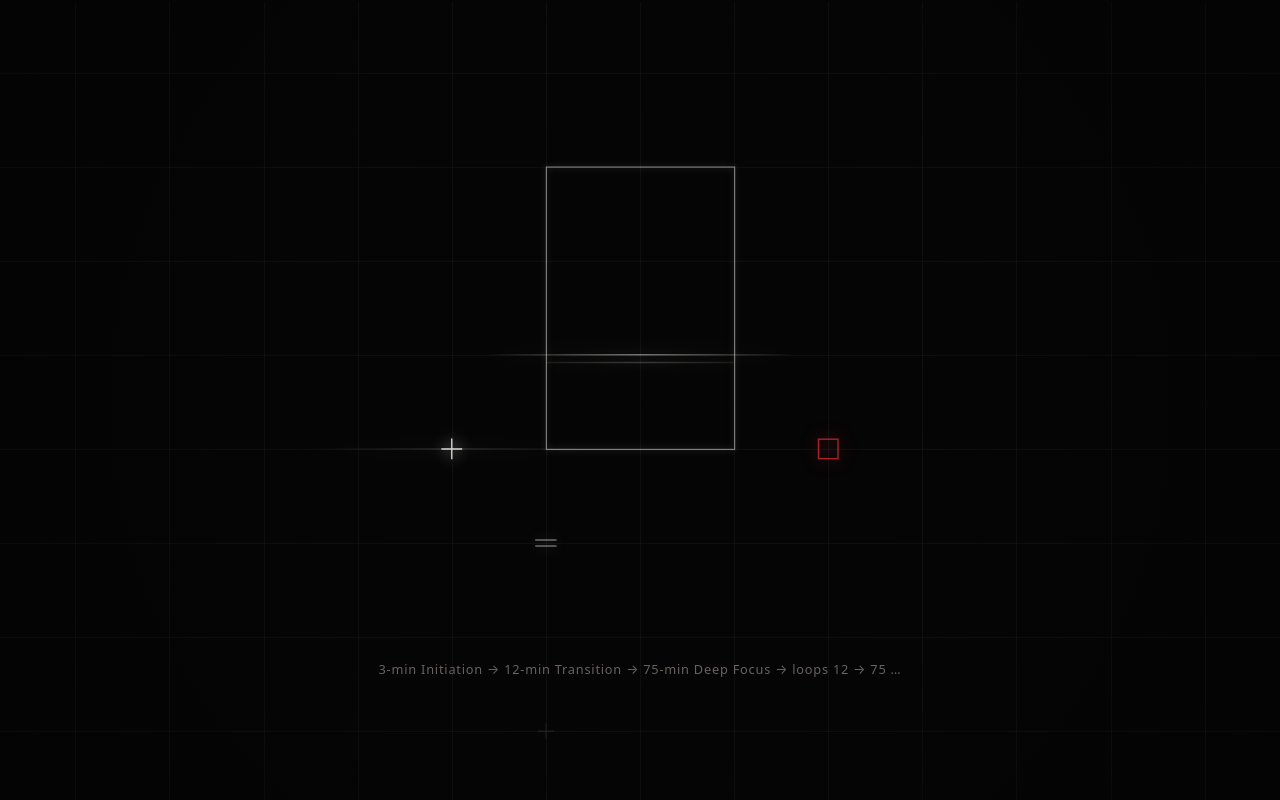
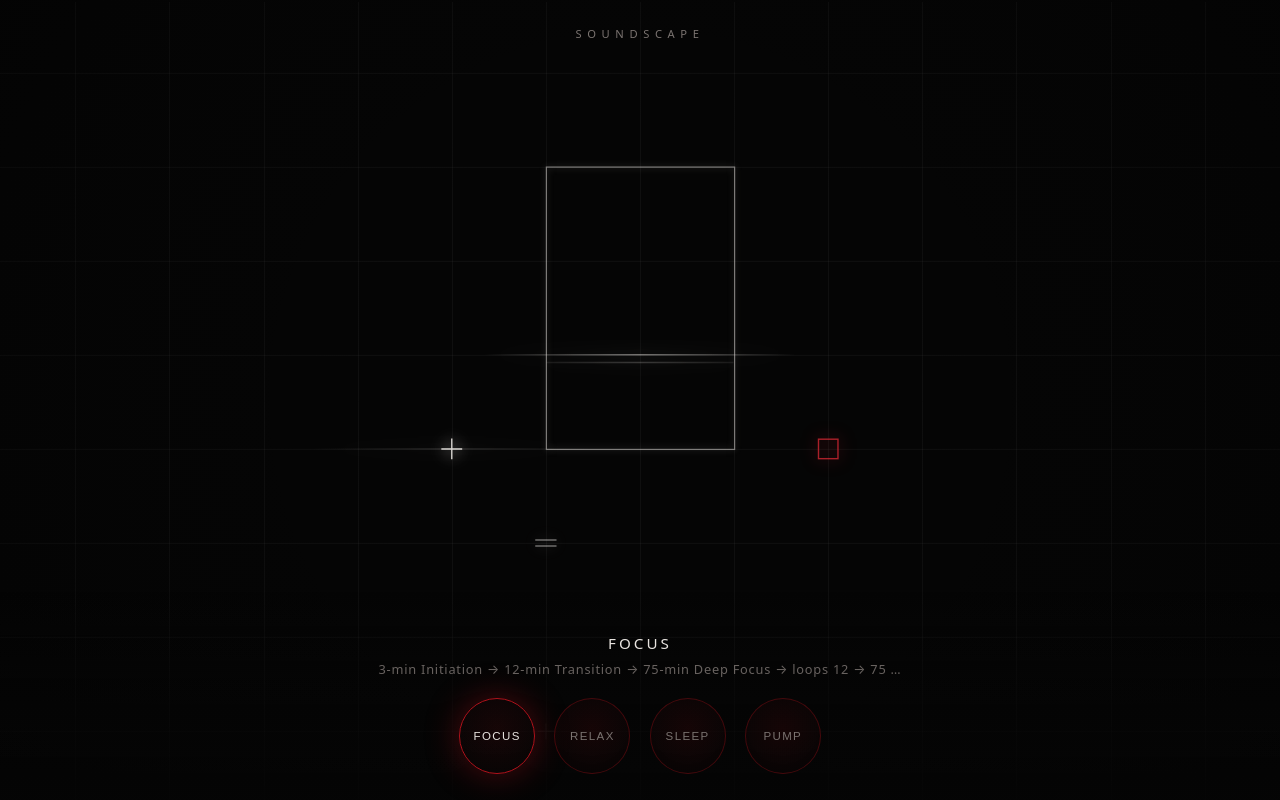
Before and after one commit to TJ-zip/Focii-Desktop, a Next.js app: page / in a window 1280 px wide. Built offline with nearby package versions, Linux system fonts and the light colour scheme.

Commit message:
fix: ensure flowed HUD/wordmark stack above the fixed z-0 canvas

```diff
--- a/src/app/globals.css
+++ b/src/app/globals.css
@@ -30,7 +30,6 @@ body {
 
 main {
   position: relative;
-  z-index: 1;
   min-height: 100dvh;
   display: flex;
   flex-direction: column;
@@ -48,6 +47,8 @@ main {
 
 /* --- overlay chrome, in normal flow so the page can scroll --- */
 .wordmark {
+  position: relative;
+  z-index: 2;
   align-self: center;
   margin-top: 1.6rem;
   letter-spacing: 0.5em;
@@ -58,6 +59,8 @@ main {
 }
 
 .hud {
+  position: relative;
+  z-index: 2;
   margin-top: auto;
   width: 100%;
   display: flex;
```
